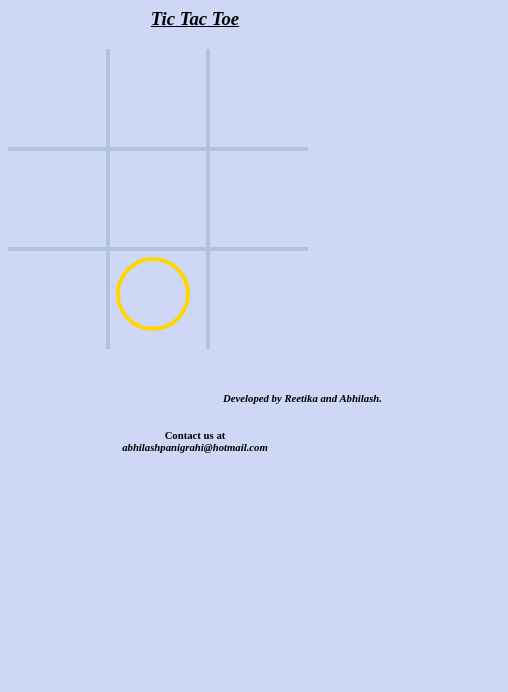
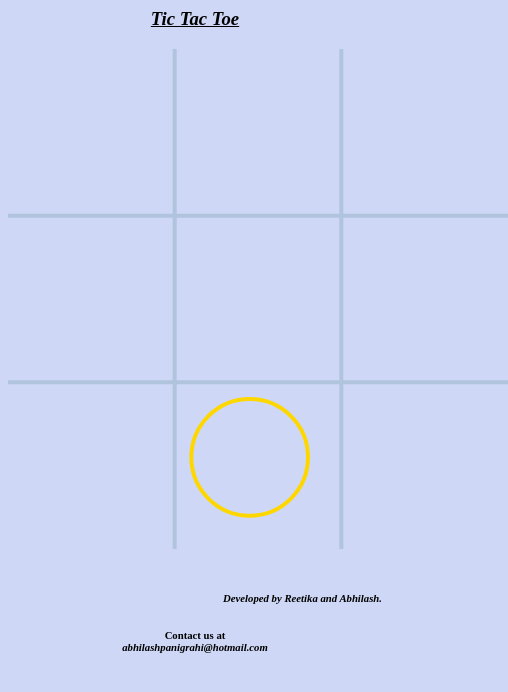
Before and after one commit to leo237/tictactoe, a plain HTML site: page index.html in a window 390 px wide. Shown: the whole page, 508 px wide, since content can reach past the window. Drawn offline with Linux system fonts and the light colour scheme.

Commit message:
500x500
testing on iPhone

```diff
--- a/index.html
+++ b/index.html
@@ -6,7 +6,7 @@
 <body onLoad="javascript: paintBoard();" bgcolor = "#CED8F6">
   <h3 align = "center"> <u> <i>Tic Tac Toe</u> </i></h3>
 
-<canvas width="300" height="300" id="board" onClick="javascript: clickHandler(event);"></canvas>
+<canvas width="500" height="500" id="board" onClick="javascript: clickHandler(event);"></canvas>
 
 <script>
 
```
